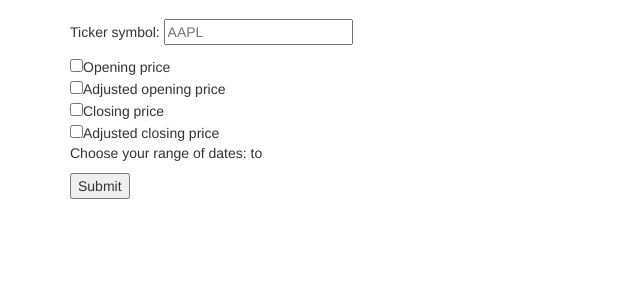
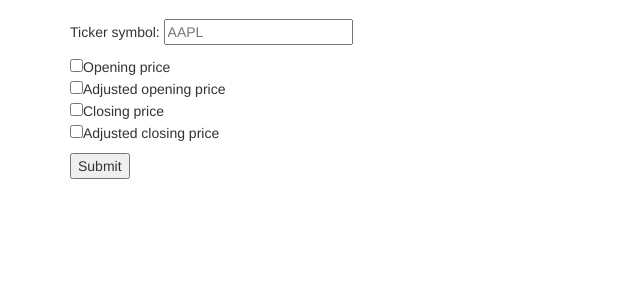
Before and after one commit to ChakChak1234/FlaskHerokuStockTicker, a Flask app: page /index in a window 1280 px wide. Shown: the part 51-351 px from the top of the page, without its empty margins (0-640 px from the left). Run offline with Flask 2, Linux system fonts and the light colour scheme; some libraries are stand-ins or nearby versions.

Commit message:
Modified index.html

```diff
--- a/templates/index.html
+++ b/templates/index.html
@@ -58,8 +58,6 @@
           <input type="checkbox" name='features' value='adj_open' />Adjusted opening price<br>
           <input type="checkbox" name='features' value='close' />Closing price<br>
           <input type="checkbox" name='features' value='adj_close' />Adjusted closing price<br>
-          <!label for="features">Choose your range of dates:<!/label>
-          <!input type="date" name='features' value='1899-01-01' > to <!input type="date" name='features' value='2019-12-01'><!br>
           </p>
           <p><input type="submit" value="Submit"></p>
           </form>
```
